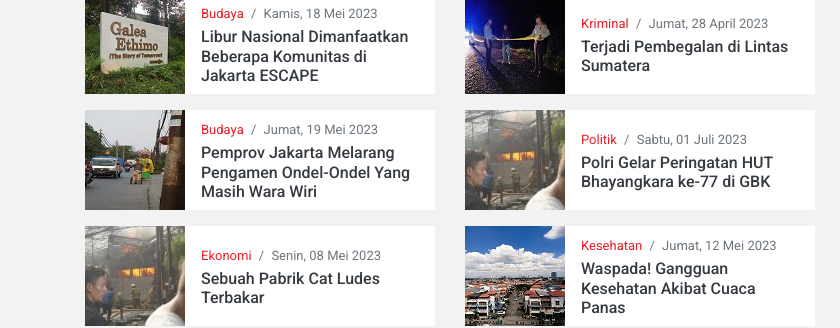
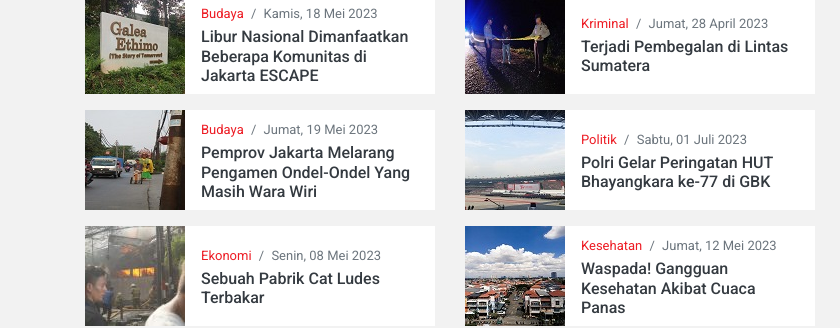
Before and after one commit to Dinoprasetyo/webnewsbroadcasting, a plain HTML site: page category.html in a window 1280 px wide. Shown: the part 1355-1683 px from the top of the page, 0-840 px from the left. Drawn offline with nearby package versions, Linux system fonts and the light colour scheme; grey boxes are pictures that could not be loaded.

Commit message:
first commit5

```diff
--- a/category.html
+++ b/category.html
@@ -239,7 +239,7 @@
                         </div>
                         <div class="col-lg-6">
                             <div class="d-flex mb-3">
-                                <img src="img/kebakaran100100.jpg" style="width: 100px; height: 100px; object-fit: cover;">
+                                <img src="img/gbk100100.jpeg" style="width: 100px; height: 100px; object-fit: cover;">
                                 <div class="w-100 d-flex flex-column justify-content-center bg-light px-3" style="height: 100px;">
                                     <div class="mb-1" style="font-size: 13px;">
                                         <a href="">Politik</a>
```
